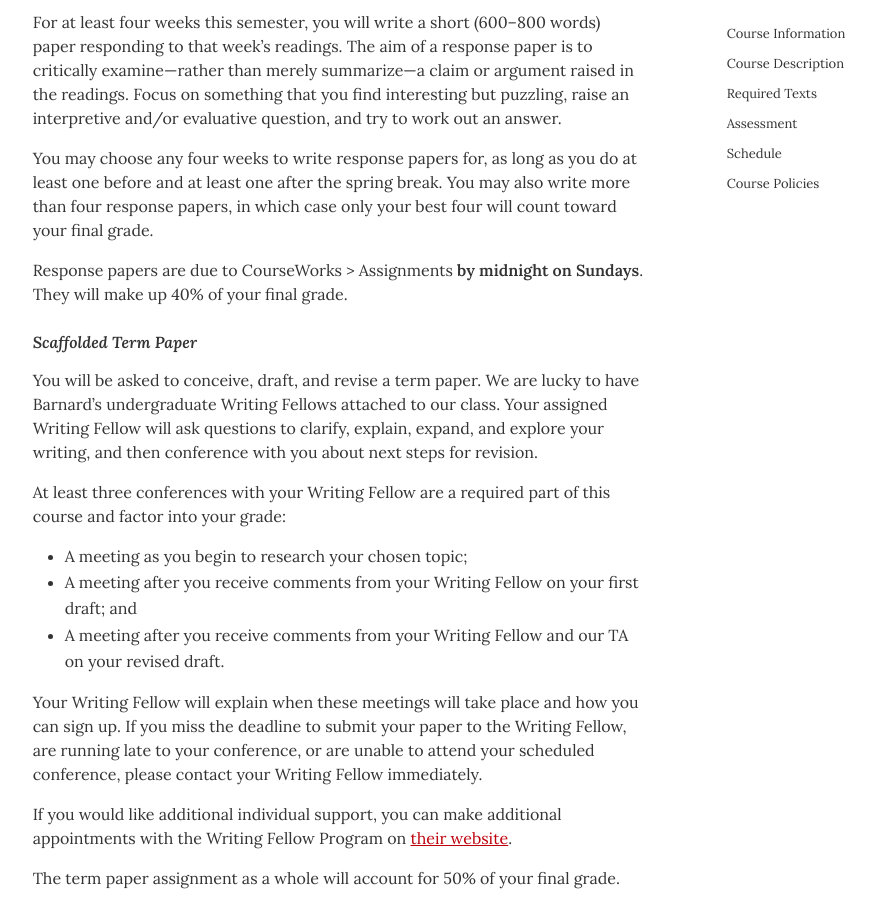
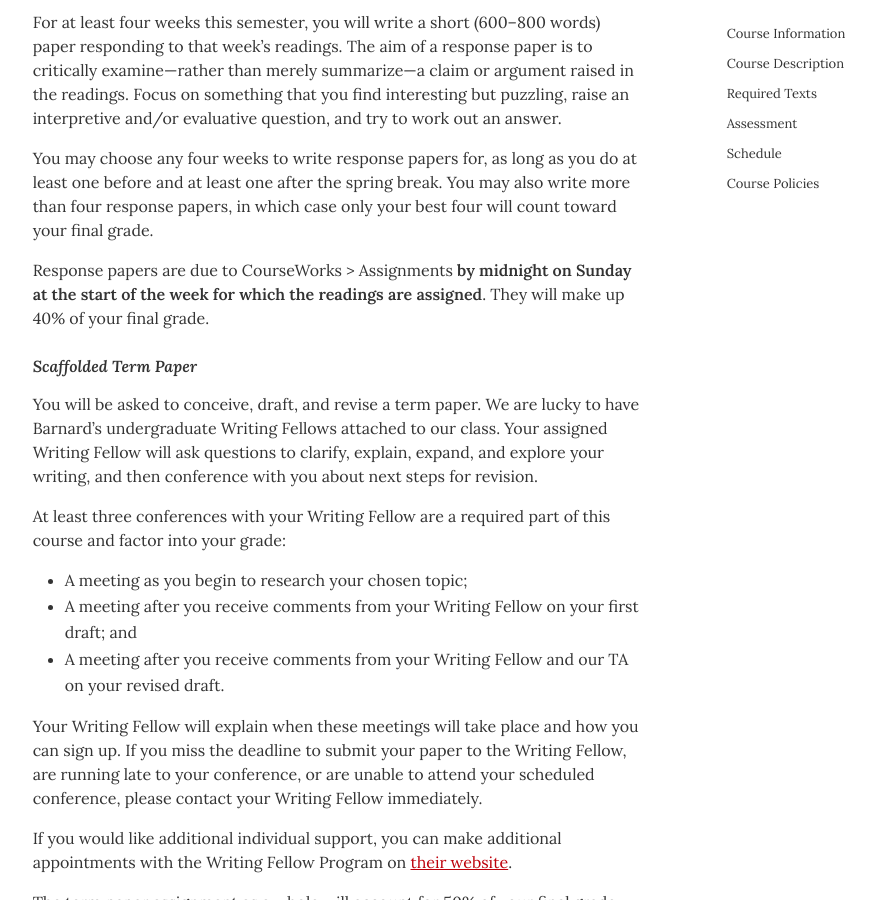
Before and after one commit to dingherself/political-philosophy, a Jekyll site: the page built from syllabus.md, in a window 1280 px wide and 900 px high, scrolled down 3366 px. Shown: the whole window, without its empty margins (174-1050 px from the left). Built offline with Jekyll 4.4.1, drawn with Linux system fonts in a browser that asks for light colours; some of the changed text lies outside the part shown.

Commit message:
clarify language

```diff
--- a/syllabus.md
+++ b/syllabus.md
@@ -105,7 +105,7 @@ For at least four weeks this semester, you will write a short (600–800 words)
 
 You may choose any four weeks to write response papers for, as long as you do at least one before and at least one after the spring break. You may also write more than four response papers, in which case only your best four will count toward your final grade.
 
-Response papers are due to CourseWorks > Assignments **by midnight on Sundays**. They will make up 40% of your final grade.
+Response papers are due to CourseWorks > Assignments **by midnight on Sunday at the start of the week for which the readings are assigned**. They will make up 40% of your final grade.
 
 ### Scaffolded Term Paper
 
```
Also changed, not shown: other parts of syllabus.md (+1 -1 lines).
